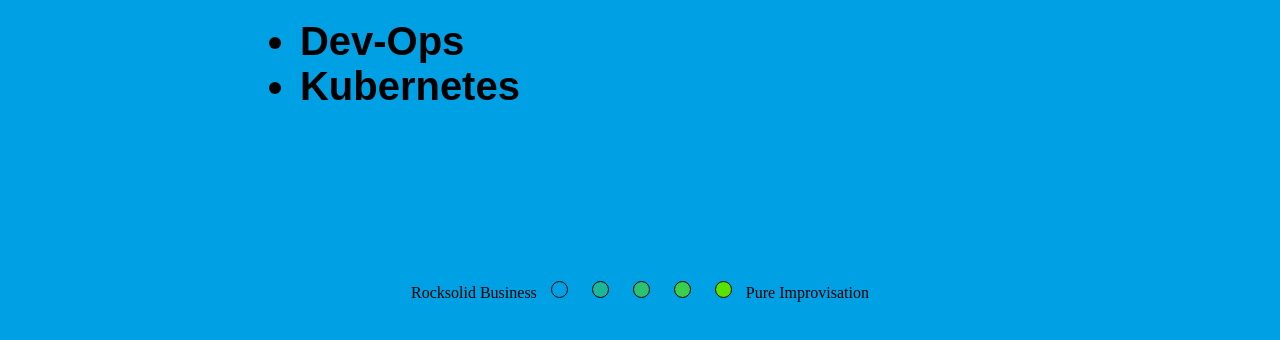
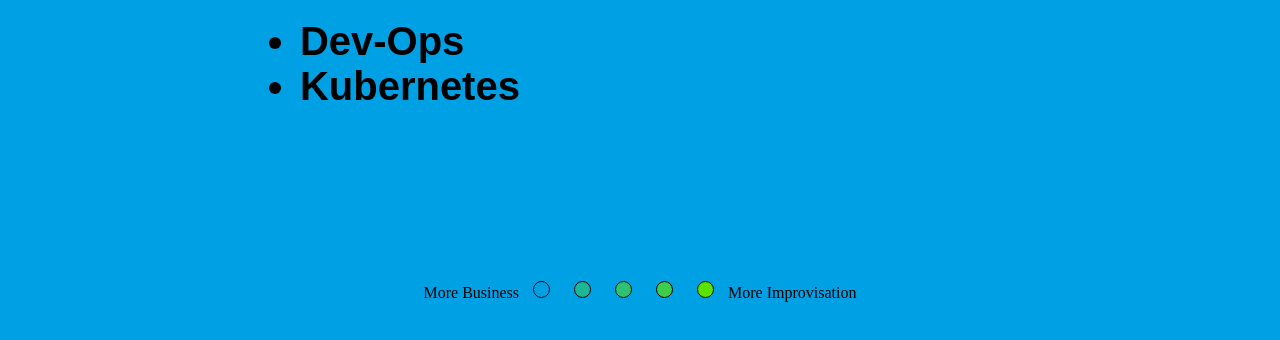
Before and after one commit to H3rby7/advance, a website: page index.html in a window 1280 px wide. Shown: the part 458-798 px from the top of the page. Drawn offline with Linux system fonts and the light colour scheme.

Commit message:
change slider labels

```diff
--- a/index.html
+++ b/index.html
@@ -72,13 +72,13 @@
         </div>
       </div>
       <div class="slider__nav">
-        Rocksolid Business
+        More Business
         <a class="slider__navlink" href="#slides__1"></a>
         <a class="slider__navlink" href="#slides__2"></a>
         <a class="slider__navlink" href="#slides__3"></a>
         <a class="slider__navlink" href="#slides__4"></a>
         <a class="slider__navlink" href="#slides__5"></a>
-        Pure Improvisation
+        More Improvisation
       </div>
     </div>
   </div>
```
